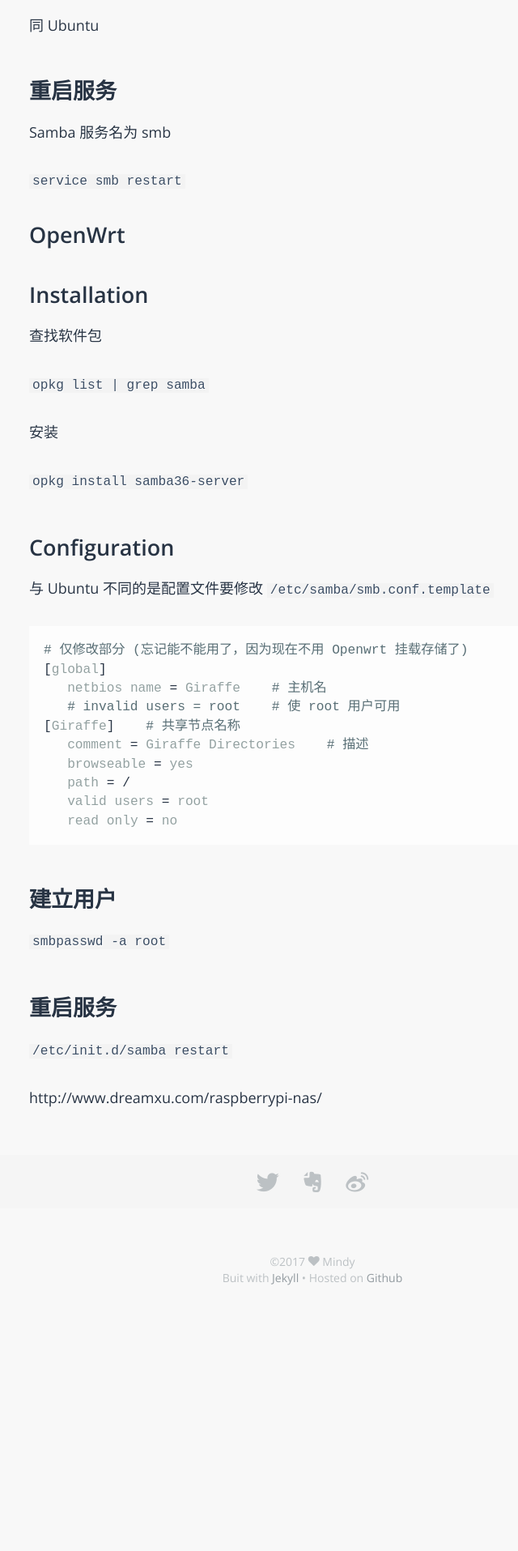
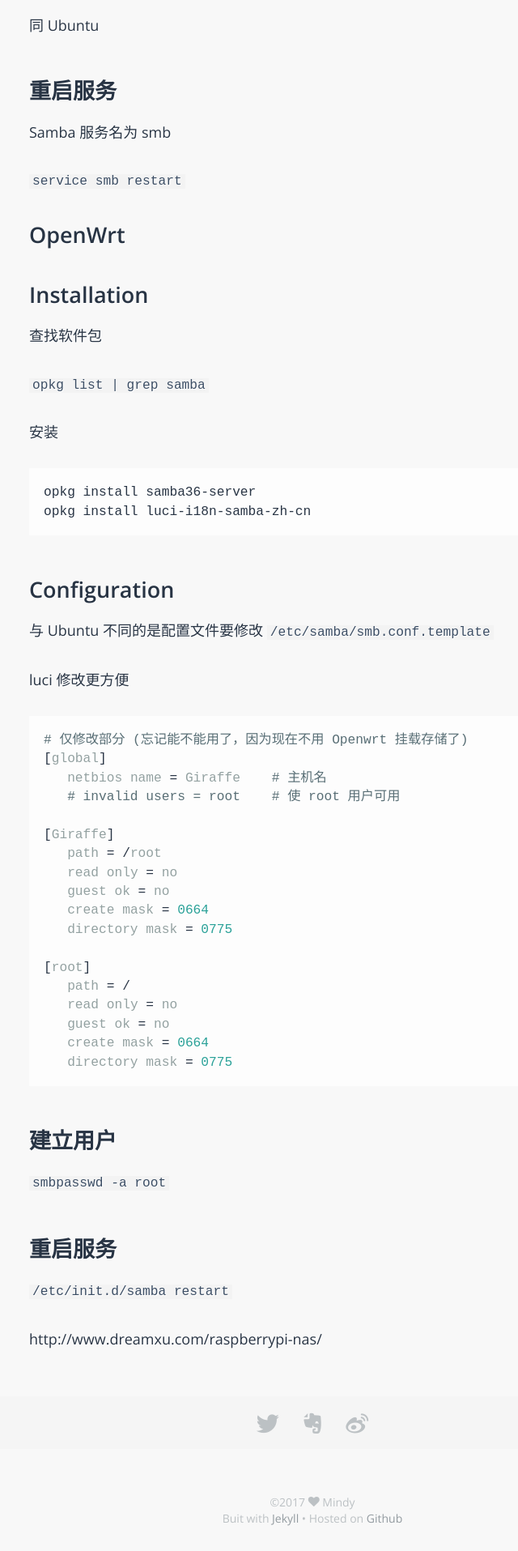
Before and after one commit to mzcabc/9ft.github.io.Archived, a Jekyll site: the page built from _posts/2017-04-28-samba.md, in a window 1280 px wide. Shown: the part 1440-3355 px from the top of the page at 81% size, without its empty margins (254-894 px from the left). Built offline with Jekyll 4.4.1, drawn with Linux system fonts in a browser that asks for light colours; some web fonts are replaced; comment, search, counter and statistics services are not loaded.

Commit message:
update: ubuntu,macosx86,samba

````diff
--- a/_posts/2017-04-28-samba.md
+++ b/_posts/2017-04-28-samba.md
@@ -68,23 +68,36 @@
 
 安装
 
-`opkg install samba36-server`
+```
+opkg install samba36-server
+opkg install luci-i18n-samba-zh-cn
+```
 
 ## Configuration
 
 与 Ubuntu 不同的是配置文件要修改 `/etc/samba/smb.conf.template`
+
+luci 修改更方便
 
 ```conf
 # 仅修改部分 (忘记能不能用了，因为现在不用 Openwrt 挂载存储了)
 [global]
    netbios name = Giraffe    # 主机名
    # invalid users = root    # 使 root 用户可用
-[Giraffe]    # 共享节点名称
-   comment = Giraffe Directories    # 描述
-   browseable = yes
+
+[Giraffe]
+   path = /root
+   read only = no
+   guest ok = no
+   create mask = 0664
+   directory mask = 0775
+
+[root]
    path = /
-   valid users = root
    read only = no
+   guest ok = no
+   create mask = 0664
+   directory mask = 0775
 ```
 
 ## 建立用户
````
Also changed, not shown: _posts/2015-10-14-ubuntu-installation.md (+7 -1 lines), _posts/2016-09-27-macosx86.md (+11 -0 lines).
